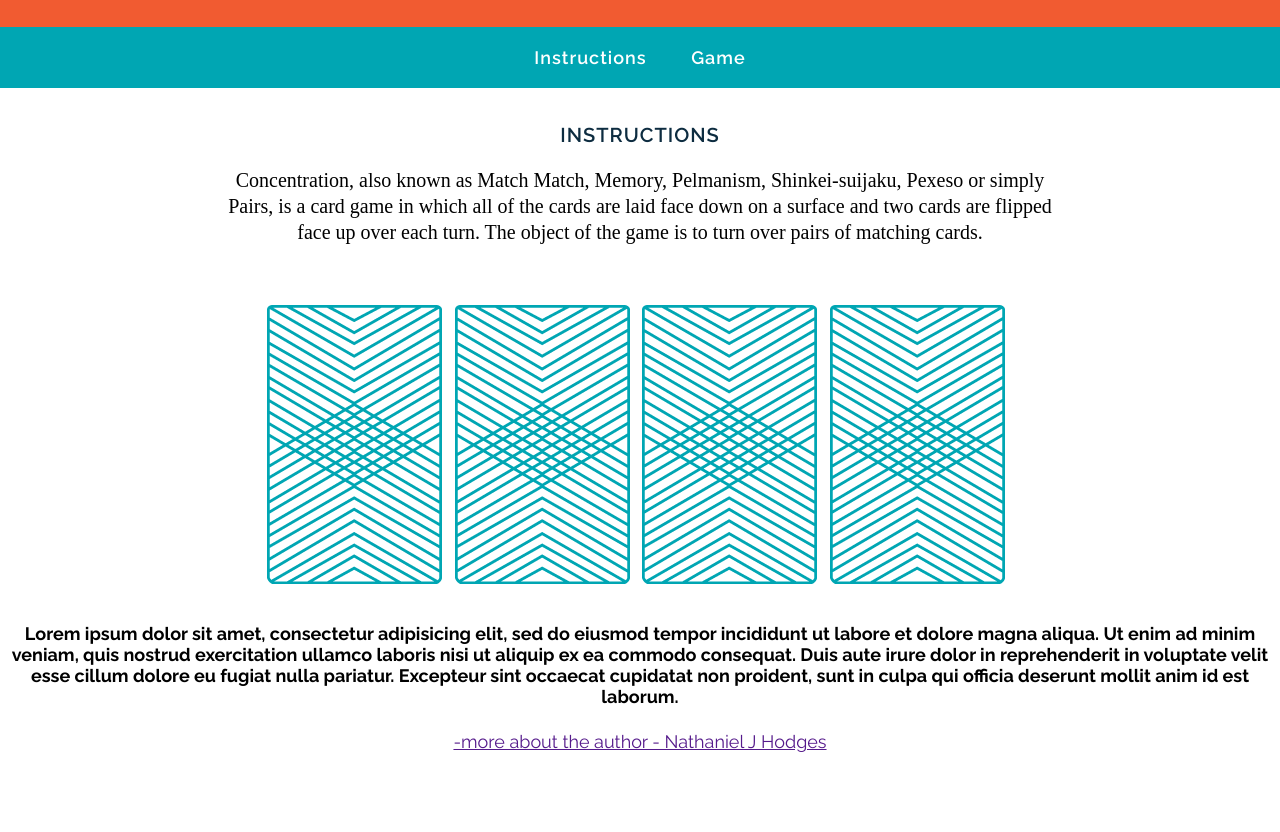
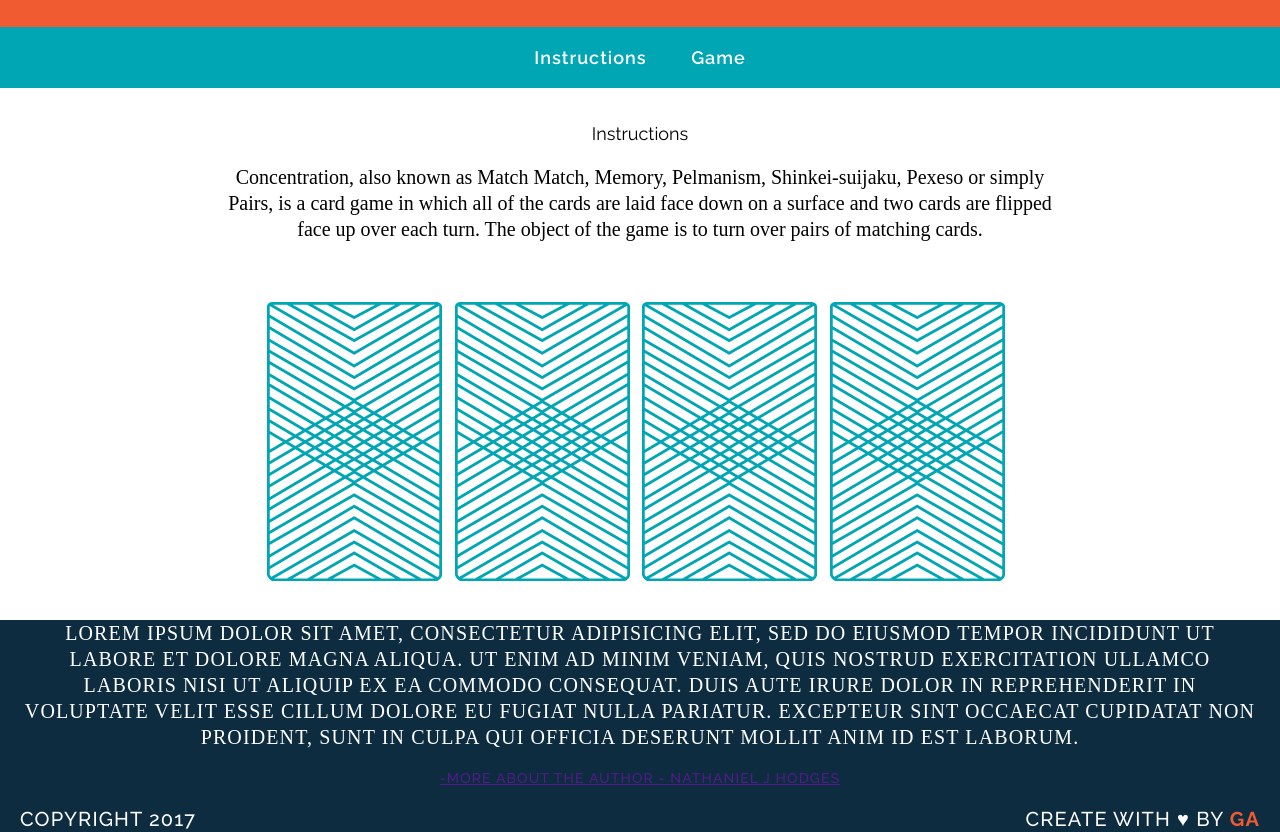
Before and after one commit to uniOpifex/wdi-fundamentals-memorygame2, a plain HTML site: page memory_game/index.html in a window 1280 px wide. Shown: the part 86-918 px from the top of the page. Before the commit the page ends 838 px from the top, so only its background shows below. Drawn offline with Linux system fonts and the light colour scheme; a web font is replaced by a local one.

Commit message:
nav & footer styling

```diff
--- a/memory_game/css/style.css
+++ b/memory_game/css/style.css
@@ -1,8 +1,6 @@
 h1, h2 {
     text-transform: uppercase;
 }
-
-
 h1 {
     font-family: "Raleway", sans-serif;
     font-weight: 400;
@@ -11,7 +9,6 @@ h1 {
     color: #fff;
     margin: 0;
 }
-
 h2 {
     font-family: "Raleway", sans-serif;
     font-weight: 600;
@@ -19,22 +16,17 @@ h2 {
     font-size: 20px;
     color: #0D2C40;
 }
-
-
 p {
     font-family: "Droid Serif", serif;
     line-height: 26px;
     font-size: 20px;
-
 }
-
 body {
     font-family: "Raleway", sans-serif;
     font-size: 18px;
     margin: 0;
     text-align: center;
 }
-
 nav a {
     text-decoration: none;
     font-family: "Raleway", sans-serif;
@@ -43,30 +35,62 @@ nav a {
     font-size: 18px;
     color: #FFF;
 }
-
 header {
     background-color: #F15B31;
     padding: 30px 20px;
     margin: 0;
 }
-
-nav	{
-
+nav {
     background-color: #00A6B3;
     padding: 20px 0;
 }
-
 nav a {
     margin: 0 20px;
+    border-bottom: 2px solid transparent;
+
 }
 
-
+nav a:hover {
+    border-color: white;
+}
 main {
     text-align: center;
     width: 850px;
     margin: 35px auto;
 }
-
 main img {
     margin: 40px 8px 0px 0px;
 }
+footer {
+    text-transform: uppercase;
+    padding: 0 20px;
+    background-color: #0D2C40;
+    color: white;
+    font-size: 14px;
+    letter-spacing: .08em;
+    font-weight: 500;
+}
+.copyright {
+    float: left;
+    font-family: Raleway;
+}
+.message {
+    float: right;
+    font-family: Raleway;
+}
+
+
+.clearfix:after {
+    visibility: hidden;
+    display: block;
+    content: " ";
+    clear: both;
+    height: 0;
+    font-size: 0;
+}
+
+.name {
+    color: #F15B31;
+    font-weight: 700;
+
+}
--- a/memory_game/index.html
+++ b/memory_game/index.html
@@ -14,15 +14,15 @@
 
 
 	<nav>
-		<a href="">Instructions</a>
-		<a href="">Game</a>
+		<a href="#Instructions">Instructions</a>
+		<a href="#game">Game</a>
 	</nav>
 	<main>
-		<h2>Instructions</h2>
+		<span id="Instructions"<h2>Instructions</h2></span>
 		<p>Concentration, also known as Match Match, Memory, Pelmanism, Shinkei-suijaku, Pexeso or simply Pairs, is a card game in which all of the cards are laid face down on a surface and two cards are flipped face up over each turn. The object of the game is to turn over pairs of matching cards.</p>
 
 
-		<div>
+		<div id="Game">
 		    <img src="images/back.png" alt="Queen of Diamonds">
 	    	<img src="images/back.png" alt="Queen of Hearts">
 	    	<img src="images/back.png" alt="King of Diamonds">
@@ -30,16 +30,21 @@
 	  	</div>
 
 	</main>
-  	<footer>
+  	<footer class="clearfix">
 
-		<h4>Lorem ipsum dolor sit amet, consectetur adipisicing elit, sed do eiusmod
+		<p>Lorem ipsum dolor sit amet, consectetur adipisicing elit, sed do eiusmod
 		tempor incididunt ut labore et dolore magna aliqua. Ut enim ad minim veniam,
 		quis nostrud exercitation ullamco laboris nisi ut aliquip ex ea commodo
 		consequat. Duis aute irure dolor in reprehenderit in voluptate velit esse
 		cillum dolore eu fugiat nulla pariatur. Excepteur sint occaecat cupidatat non
-		proident, sunt in culpa qui officia deserunt mollit anim id est laborum.</h4>
+		proident, sunt in culpa qui officia deserunt mollit anim id est laborum.</p>
 		<a href="">-more about the author - Nathaniel J Hodges</a>
+		<p><span class="copyright">Copyright 2017</span></p>
+		<p><span class="message">Create with &hearts; by <span class="name">GA</span></span></p>
   	</footer>
+
+
+  	<script type="text/javascript" src="js/script.js"></script>
 
 </body>
 </html>
```
Also changed, not shown: memory_game/js/script.js (added). Lines whose indentation alone changed are shown as unchanged.
